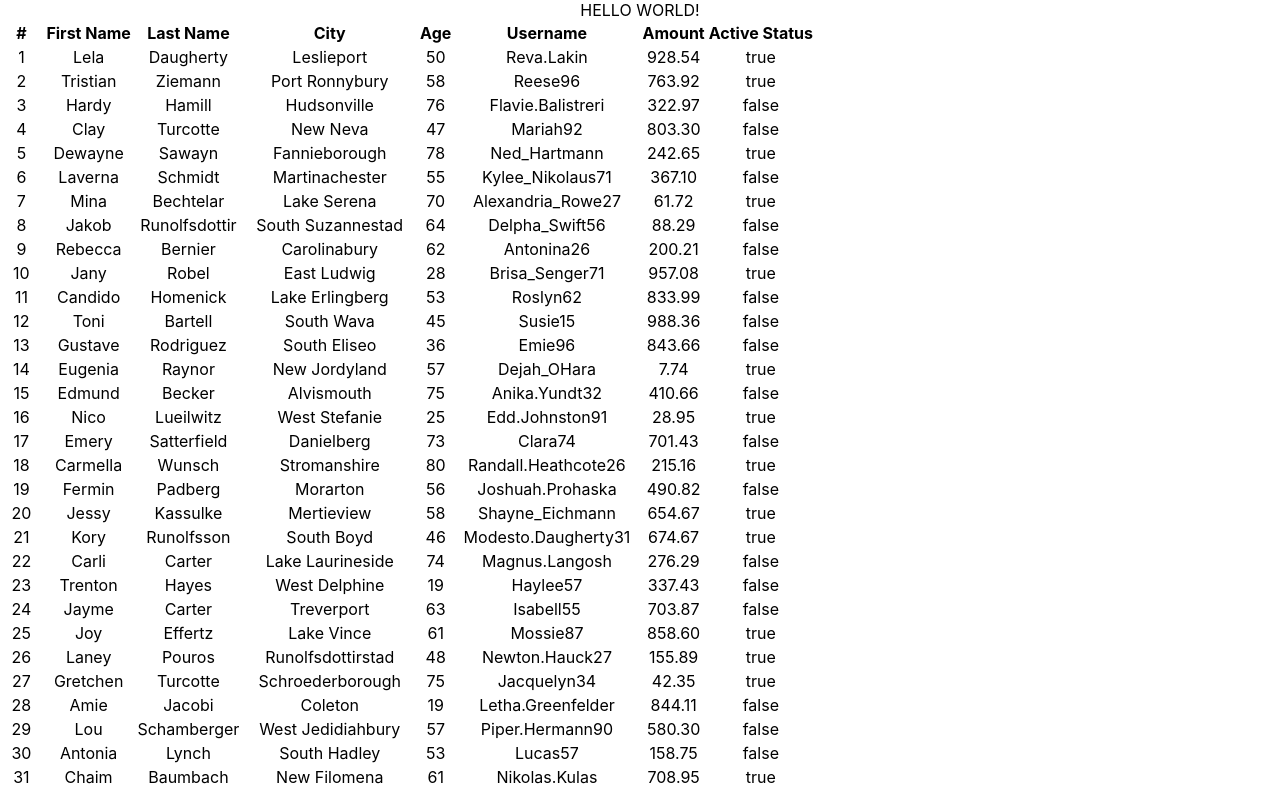
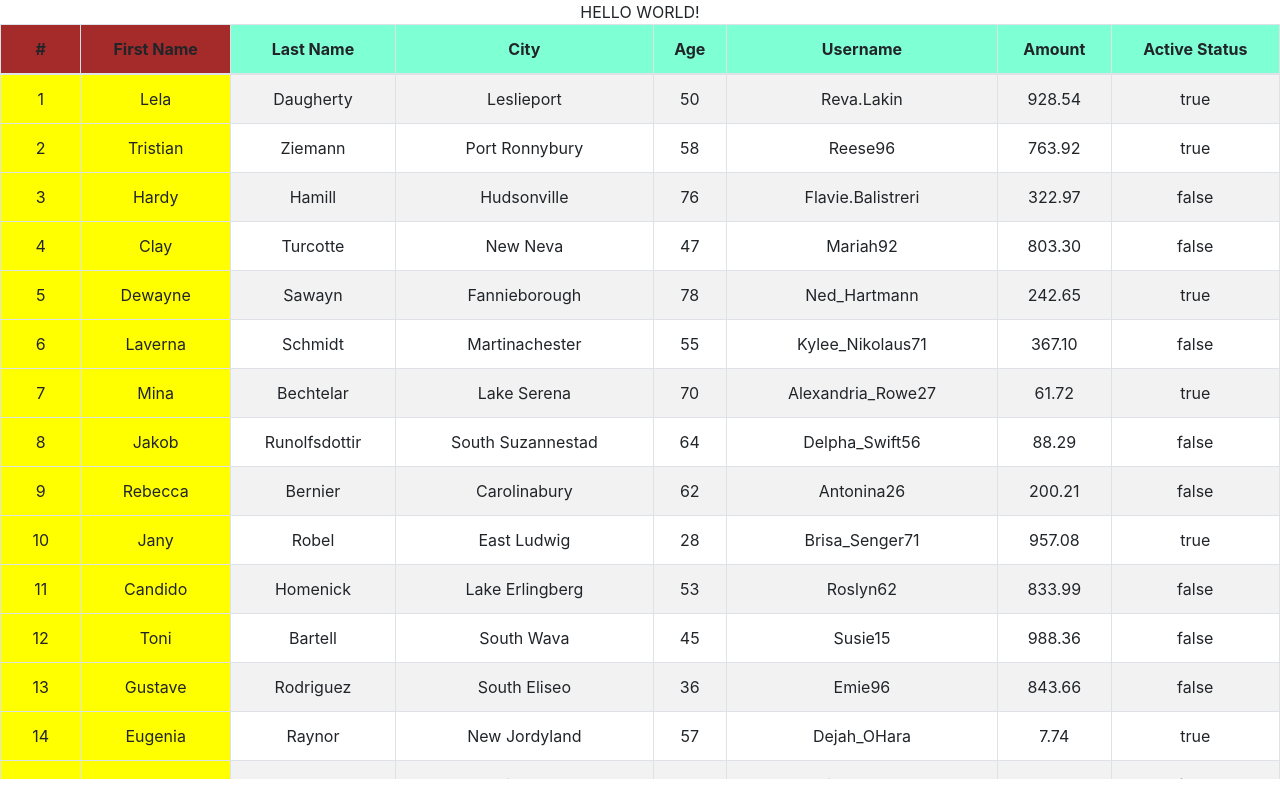
Before and after one commit to dobrynanikitich/datagrid, a React (Create React App) app in the folder datagrid/: page / in a window 1280 px wide. Shown: the top 792 px of the page. Built offline with nearby package versions, Linux system fonts and the light colour scheme.

Commit message:
feat: add sticky header an sticky left sidebar to the table

```diff
--- a/datagrid/package.json
+++ b/datagrid/package.json
@@ -6,10 +6,10 @@
     "@testing-library/jest-dom": "^4.2.4",
     "@testing-library/react": "^9.4.1",
     "@testing-library/user-event": "^7.2.1",
-    "bootstrap": "^4.4.1",
+    "bootstrap": "^4.3",
     "faker": "^4.1.0",
     "react": "^16.13.0",
-    "react-bootstrap": "^1.0.0-beta.17",
+    "react-bootstrap": "^1.0.0-beta.16",
     "react-dom": "^16.13.0",
     "react-redux": "^7.2.0",
     "react-scripts": "3.4.0",
--- a/datagrid/src/App.js
+++ b/datagrid/src/App.js
@@ -1,9 +1,10 @@
 import React, { useEffect } from 'react';
 import { connect } from 'react-redux';
 
-import Table from './components/Table/table';
+import UsersTable from './components/Table/table';
 import { CHANGE_USERS } from './actions/actions';
 
+import 'bootstrap/dist/css/bootstrap.min.css';
 import './App.css';
 
 const App = ({ isSorted, users, changeUsers }) => {
@@ -14,7 +15,7 @@ const App = ({ isSorted, users, changeUsers }) => {
   return (
     <div className="App">
       <div onClick={changeUsers}>HELLO WORLD!</div>
-      <Table usersInfo={users} />
+      <UsersTable usersInfo={users} />
     </div>
   );
 }
--- a/datagrid/src/components/Table/table.css
+++ b/datagrid/src/components/Table/table.css
@@ -0,0 +1,26 @@
+.table-responsive {
+    height: 755px;
+}
+
+.table thead th {
+    position: sticky;
+    top: 0;
+    background-color: aquamarine;
+    box-shadow: 1px 0px 0px 1px grey, 1px 1px #000;
+}
+
+.table thead tr th:nth-child(1),
+.table thead tr th:nth-child(2) {
+    position: sticky;
+    left: 0;
+    z-index: 100;
+    background: brown;
+}
+
+.table tbody tr td:nth-child(1),
+.table tbody tr td:nth-child(2) {
+    position: sticky;
+    left: 0;
+    z-index: 10;
+    background: yellow;
+}
--- a/datagrid/src/components/Table/table.js
+++ b/datagrid/src/components/Table/table.js
@@ -5,8 +5,14 @@ import './table.css';
 
 const UsersTable = ({ usersInfo }) => {
     return (
-        <Table striped bordered hover responsive>
-            <thead>
+        <Table
+            className='table-main'
+            striped
+            bordered
+            hover
+            responsive
+        >
+            <thead className='table-header'>
                 <tr>
                     <th>#</th>
                     <th>First Name</th>
@@ -20,7 +26,7 @@ const UsersTable = ({ usersInfo }) => {
             </thead>
             <tbody>
                 {usersInfo.map((user, i) => (
-                    <tr>
+                    <tr key={`${user}${i}`}>
                         <td>{i + 1}</td>
                         <td>{user.firstName}</td>
                         <td>{user.lastName}</td>
--- a/datagrid/src/store/reducer.js
+++ b/datagrid/src/store/reducer.js
@@ -19,7 +19,16 @@ const reducer = (state = initialState, action) => {
                     age: Faker.random.number({ min: 17, max: 80 }),
                     userName: Faker.internet.userName(),
                     amount: Faker.finance.amount(),
-                    boolean: Faker.random.boolean()
+                    boolean: Faker.random.boolean(),
+                    enum: [
+                        { value: 0, label: 'First Name' },
+                        { value: 1, label: 'Second Name' },
+                        { value: 2, label: 'City' },
+                        { value: 3, label: 'Age' },
+                        { value: 4, label: 'Username' },
+                        { value: 5, label: 'Amount' },
+                        { value: 6, label: 'Boolean' }
+                    ]
                 })
             }
             return {
```
Also changed, not shown: 1 other file (tests, documents, lock files or other folders).
